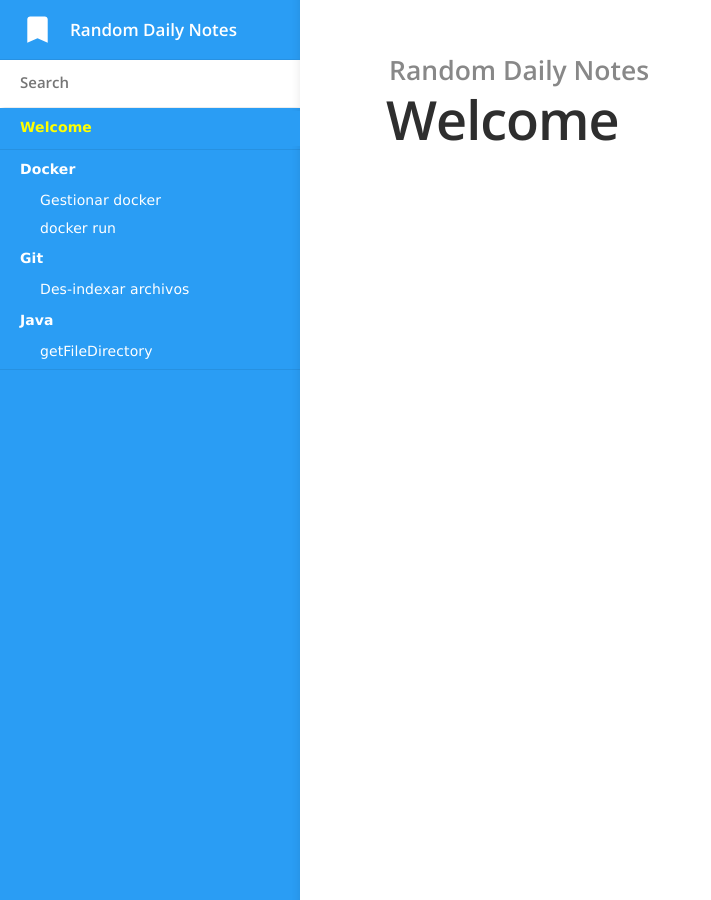
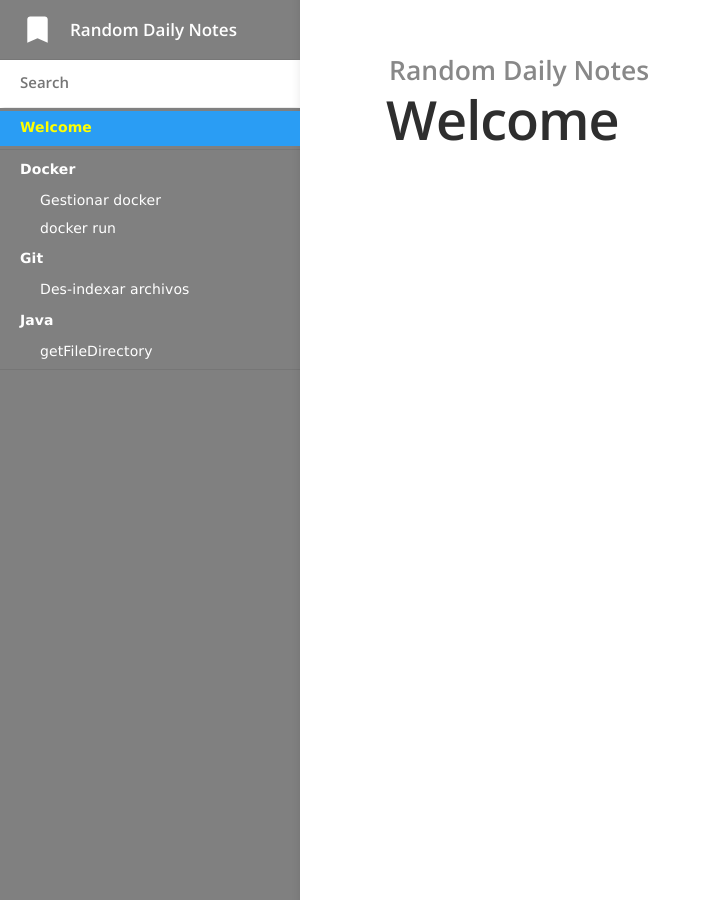
Before and after one commit to slaarks/slaarks.github.io, a Jekyll site: the page built from index.md, in a window 1280 px wide. Shown: the whole page, without its empty margins (0-711 px from the left). Built offline with Jekyll 4.4.1, drawn with Linux system fonts in a browser that asks for light colours.

Commit message:
Update main.scss

```diff
--- a/css/main.scss
+++ b/css/main.scss
@@ -10,12 +10,12 @@ $content-max-width: 800px;
 $content-color: #222;
 $content-background-color: #ffffff;
 
-$brand-colour: #2A9DF4;
+$brand-colour: #808080;
 $brand-colour-light: mix($brand-colour, $content-background-color, 10%);
 
 $nav-header-background-color: $brand-colour;
 $nav-header-height: 60px;
-$nav-background-color: #2A9DF4;
+$nav-background-color: #808080;
 $nav-width: 300px;
 
 $space: 20px;
```
